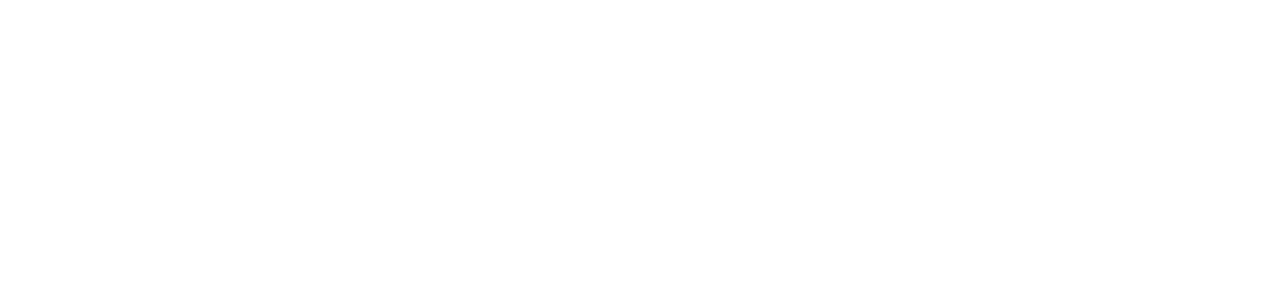
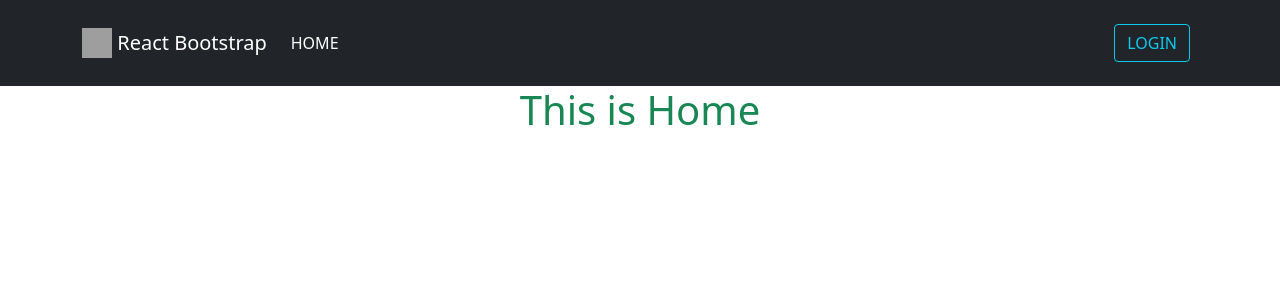
Before and after one commit to Shoriful-Islam-11055/router-firebase-integration, a React (Create React App) app: page / in a window 1280 px wide. Shown: the top 300 px of the page. Built offline with nearby package versions, Linux system fonts and the light colour scheme; grey boxes are pictures that could not be loaded.

Commit message:
add bootstrap header and linkup home and login

```diff
--- a/src/App.js
+++ b/src/App.js
@@ -1,9 +1,17 @@
+import { Route, Routes } from 'react-router-dom';
 import './App.css';
+import Header from './components/Header/Header';
+import Home from './components/Home/Home';
+import Login from './components/Login/Login';
 
 function App() {
   return (
     <div className="App">
-
+      <Header></Header>
+      <Routes>
+        <Route path='/' element = {<Home></Home>}></Route>
+        <Route path='/login' element = {<Login></Login>}></Route>
+      </Routes>
     </div>
   );
 }
--- /dev/null
+++ b/src/components/Header/Header.js
@@ -0,0 +1,47 @@
+import React from "react";
+import { Button, Container, Form, Nav, Navbar } from "react-bootstrap";
+import { Link } from "react-router-dom";
+
+const Header = () => {
+  return (
+    <Navbar bg="dark" variant="dark" expand="lg" className="p-3">
+      <Container fluid className="container">
+        <Navbar.Brand href="#home">
+          <img
+            alt=""
+            src="/public/logo192.png"
+            width="30"
+            height="30"
+            className="d-inline-block align-top"
+          />{" "}
+          React Bootstrap
+        </Navbar.Brand>
+        <Navbar.Toggle aria-controls="navbarScroll" />
+        <Navbar.Collapse id="navbarScroll">
+          <Nav
+            className="me-auto my-2 my-lg-0"
+            style={{ maxHeight: "100px" }}
+            navbarScroll
+          >
+            <div className="navbar-nav">
+              <Link className="nav-link active" aria-current="page" to="/">
+                HOME
+              </Link>
+              {/* <Link class="nav-link" to="/review">REVIEW</Link>
+                <Link class="nav-link" to="/dasboard">DASHBOARD</Link>
+                <Link class="nav-link" to="/blogs">BLOGS</Link>
+                <Link class="nav-link" to="/about">ABOUT</Link> */}
+            </div>
+          </Nav>
+          <div className="navbar-nav">
+            <Link className="nav-link" to="/login">
+              <Button variant="outline-info">LOGIN</Button>
+            </Link>
+          </div>
+        </Navbar.Collapse>
+      </Container>
+    </Navbar>
+  );
+};
+
+export default Header;
--- /dev/null
+++ b/src/components/Home/Home.js
@@ -0,0 +1,11 @@
+import React from 'react';
+
+const Home = () => {
+    return (
+        <div>
+            <h1 className='text-success'>This is Home</h1>
+        </div>
+    );
+};
+
+export default Home;
--- /dev/null
+++ b/src/components/Login/Login.js
@@ -0,0 +1,11 @@
+import React from 'react';
+
+const Login = () => {
+    return (
+        <div>
+            <h2>Please Login!</h2>
+        </div>
+    );
+};
+
+export default Login;
--- a/src/index.js
+++ b/src/index.js
@@ -1,15 +1,18 @@
-import React from 'react';
-import ReactDOM from 'react-dom';
-import './index.css';
-import 'bootstrap/dist/css/bootstrap.min.css';
-import App from './App';
-import reportWebVitals from './reportWebVitals';
+import React from "react";
+import ReactDOM from "react-dom";
+import "./index.css";
+import "bootstrap/dist/css/bootstrap.min.css";
+import App from "./App";
+import reportWebVitals from "./reportWebVitals";
+import { BrowserRouter } from "react-router-dom";
 
 ReactDOM.render(
-  <React.StrictMode>
-    <App />
-  </React.StrictMode>,
-  document.getElementById('root')
+  <BrowserRouter>
+    <React.StrictMode>
+      <App />
+    </React.StrictMode>
+  </BrowserRouter>,
+  document.getElementById("root")
 );
 
 // If you want to start measuring performance in your app, pass a function
```
Also changed, not shown: src/components/Header/Header.css (added), src/components/Home/Home.css (added), src/components/Login/Login.css (added).
